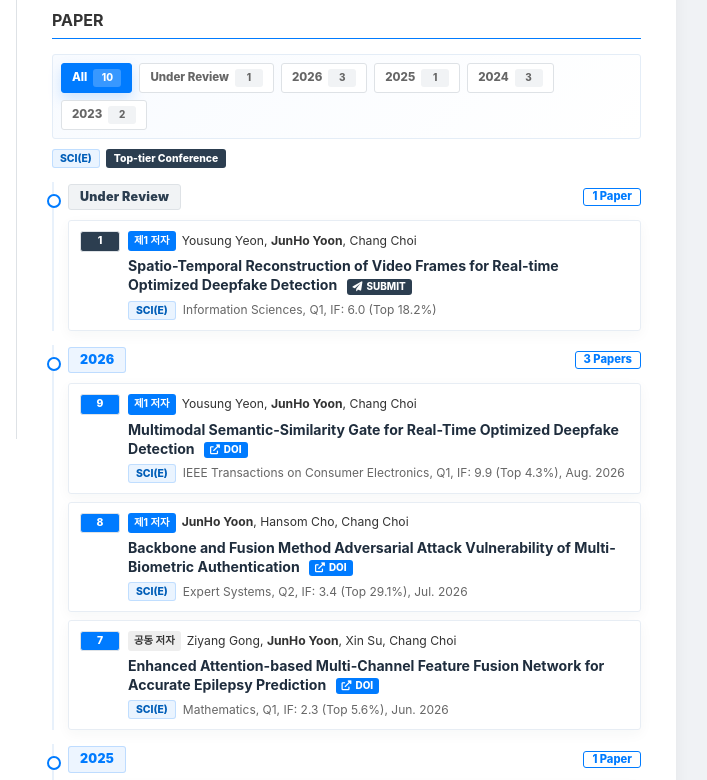
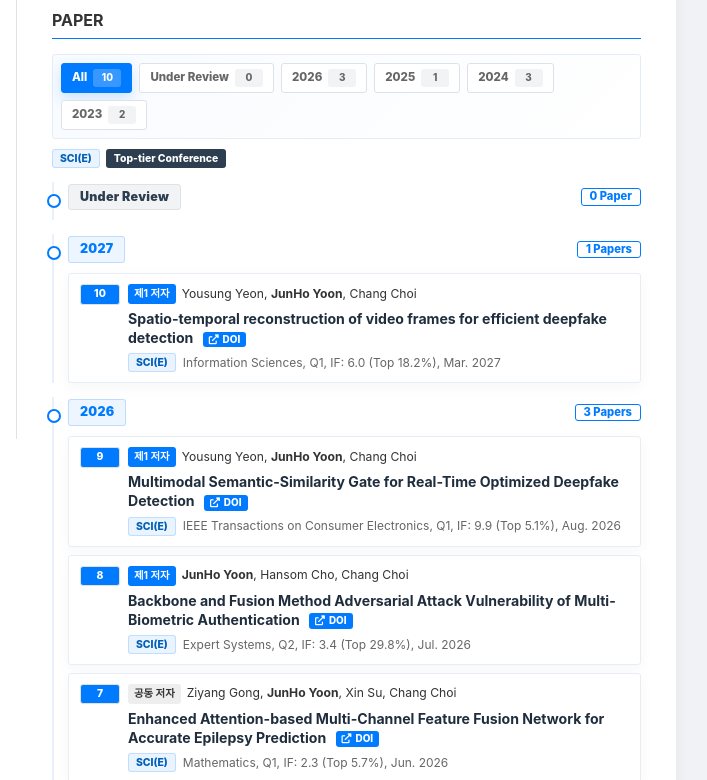
Before and after one commit to junhoy00n/junhoy00n.github.io, a plain HTML site: page kor.html in a window 1280 px wide. Shown: the part 616-1396 px from the top of the page, 464-1171 px from the left. Drawn offline with Linux system fonts and the light colour scheme; a web font is replaced by a local one.

Commit message:
Update kor.html

```diff
--- a/kor.html
+++ b/kor.html
@@ -229,7 +229,7 @@
 
                     <div class="paper-filter-labels">
                         <label for="paper-all">All <span>10</span></label>
-                        <label for="paper-review">Under Review <span>1</span></label>
+                        <label for="paper-review">Under Review <span>0</span></label>
                         <label for="paper-2026">2026 <span>3</span></label>
                         <label for="paper-2025">2025 <span>1</span></label>
                         <label for="paper-2024">2024 <span>3</span></label>
@@ -245,28 +245,38 @@
                         <div class="paper-year-group paper-year-review">
                             <h3 class="paper-year-title">
                                 <span class="year-chip review">Under Review</span>
-                                <span class="header-count">1 Paper</span>
+                                <span class="header-count">0 Paper</span>
+                            </h3>
+                            <div class="pub-list paper-card-list">
+                            </div>
+                        </div>
+
+                        <div class="paper-year-group paper-year-2027">
+                            <h3 class="paper-year-title">
+                                <span class="year-chip">2027</span>
+                                <span class="header-count">1 Papers</span>
                             </h3>
                             <div class="pub-list paper-card-list">
                                 <div class="pub-item paper-card">
-                                    <div class="pub-num review-num">1</div>
+                                    <div class="pub-num">10</div>
                                     <div class="pub-content paper-content">
                                         <div class="paper-author-line">
                                             <span class="role-tag first">제1 저자</span>
                                             <span class="author-list">Yousung Yeon, <strong>JunHo Yoon</strong>, Chang Choi</span>
                                         </div>
                                         <p class="pub-title paper-title-line">
-                                            Spatio-Temporal Reconstruction of Video Frames for Real-time Optimized Deepfake Detection
-                                            <span class="paper-inline-link submit-link"><i class="fas fa-paper-plane"></i>SUBMIT</span>
+                                            Spatio-temporal reconstruction of video frames for efficient deepfake detection
+                                            <a href="https://doi.org/10.1016/j.ins.2026.124343" class="paper-inline-link doi" target="_blank"><i class="fas fa-external-link-alt"></i>DOI</a>
                                         </p>
                                         <p class="journal-info paper-venue-line">
                                             <span class="paper-type-badge journal">SCI(E)</span>
-                                            <span class="venue-text">Information Sciences, Q1, IF: 6.0 (Top 18.2%)</span>
+                                            <span class="venue-text">Information Sciences, Q1, IF: 6.0 (Top 18.2%), Mar. 2027</span>
                                         </p>
                                     </div>
                                 </div>
                             </div>
                         </div>
+
 
                         <div class="paper-year-group paper-year-2026">
                             <h3 class="paper-year-title">
@@ -287,7 +297,7 @@
                                         </p>
                                         <p class="journal-info paper-venue-line">
                                             <span class="paper-type-badge journal">SCI(E)</span>
-                                            <span class="venue-text">IEEE Transactions on Consumer Electronics, Q1, IF: 9.9 (Top 4.3%), Aug. 2026</span>
+                                            <span class="venue-text">IEEE Transactions on Consumer Electronics, Q1, IF: 9.9 (Top 5.1%), Aug. 2026</span>
                                         </p>
                                     </div>
                                 </div>
@@ -304,7 +314,7 @@
                                         </p>
                                         <p class="journal-info paper-venue-line">
                                             <span class="paper-type-badge journal">SCI(E)</span>
-                                            <span class="venue-text">Expert Systems, Q2, IF: 3.4 (Top 29.1%), Jul. 2026</span>
+                                            <span class="venue-text">Expert Systems, Q2, IF: 3.4 (Top 29.8%), Jul. 2026</span>
                                         </p>
                                     </div>
                                 </div>
@@ -321,7 +331,7 @@
                                         </p>
                                         <p class="journal-info paper-venue-line">
                                             <span class="paper-type-badge journal">SCI(E)</span>
-                                            <span class="venue-text">Mathematics, Q1, IF: 2.3 (Top 5.6%), Jun. 2026</span>
+                                            <span class="venue-text">Mathematics, Q1, IF: 2.3 (Top 5.7%), Jun. 2026</span>
                                         </p>
                                     </div>
                                 </div>
@@ -373,7 +383,7 @@
                                         </p>
                                         <p class="journal-info paper-venue-line">
                                             <span class="paper-type-badge journal">SCI(E)</span>
-                                            <span class="venue-text">Expert Systems, Q2, IF: 3.4 (Top 29.1%), Oct. 2024</span>
+                                            <span class="venue-text">Expert Systems, Q2, IF: 3.4 (Top 29.8%), Oct. 2024</span>
                                         </p>
                                     </div>
                                 </div>
```
